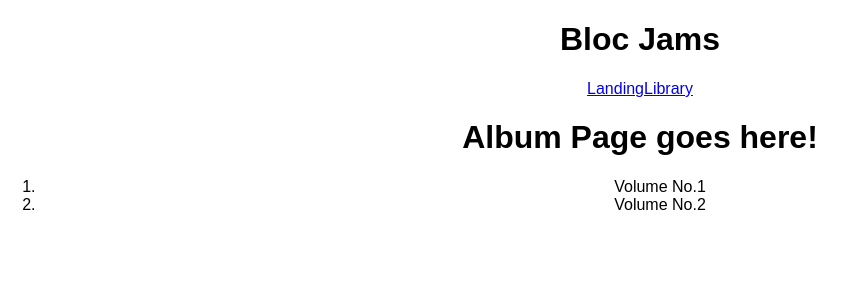
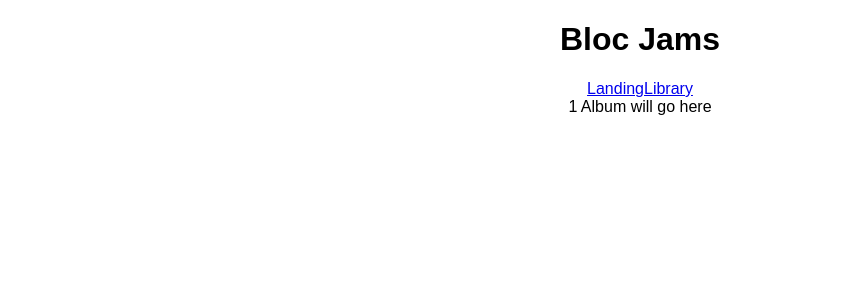
Before and after one commit to pnminh/bloc-jams-react, a React (Create React App) app: page /album/1 in a window 1280 px wide. Shown: the top 300 px of the page, without its empty margins (0-855 px from the left). Built offline with nearby package versions, Linux system fonts and the light colour scheme.

Commit message:
Components Library: Updated Commit

```diff
--- a/src/App.js
+++ b/src/App.js
@@ -22,7 +22,7 @@
          <main>
            <Route exact path ="/" component= {Landing} />
            <Route path = "/library" component= {Library} />
-           <Route path = "/album" component= {Album} />
+           <Route path = "/album/:slug" component= {Album} />
          </main>
        </div>
     );
--- a/src/components/Album.js
+++ b/src/components/Album.js
@@ -3,15 +3,9 @@
 class Album extends Component{
     render(){
         return(
-            <div>
-                <h1>
-                    Album Page goes here!
-                </h1>
-                <ol>
-                    <li>Volume No.1</li>
-                    <li>Volume No.2</li>
-                </ol>
-            </div>
+            <section className="album">
+                {this.props.match.params.slug} Album will go here
+            </section>
         )
     }
 }
--- a/src/components/Library.js
+++ b/src/components/Library.js
@@ -1,9 +1,29 @@
-import React from "react";
+import React, {Component} from "react";
+import albumData from './data/albums';
+import {Link} from "react-router-dom";
 
-const Library = () =>(
-    <section className="library">
-        Library page will go here.
-    </section>
-);
+class Library extends Component{
+    constructor(props){
+        super(props);
+        this.state = {albums: albumData};
+    }
+
+    render(){
+        return(
+            <section className="library">
+                {this.state.albums.map((album, index) =>
+                    <Link to={`/album/$album.slug`} key={index}>
+                       <div>{album.title}</div>
+                       <div>{album.artist}</div>
+                       <div>{album.songs.length} songs</div>
+                       <img src={album.albumCover} alt={album.title}/>
+
+                    </Link>
+                )}
+
+            </section>
+        );
+    }
+}
 
 export default Library;
```
